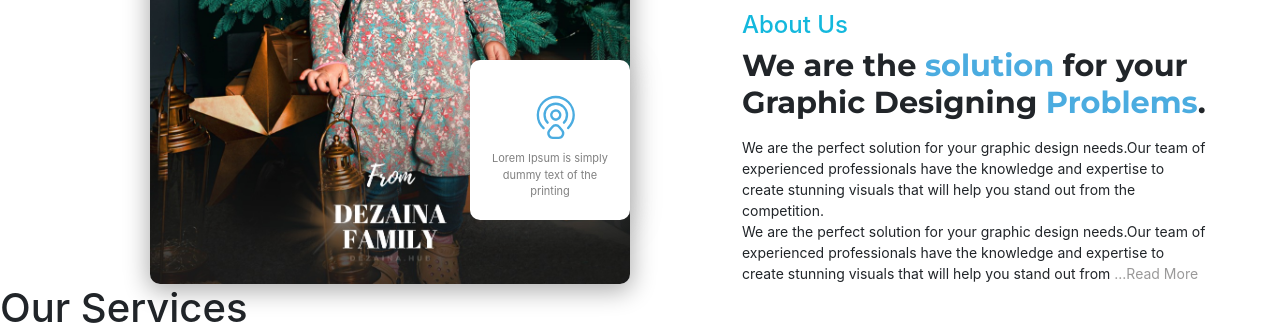
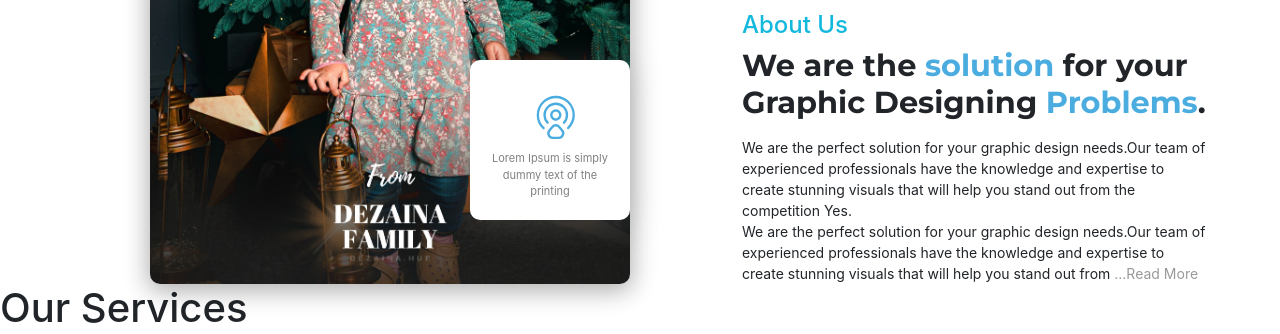
Before and after one commit to Project-Dezaina/Dezainahub.github.io, a React (Create React App) app in the folder userclient/: page / in a window 1280 px wide. Shown: the part 1180-1514 px from the top of the page. Built offline with nearby package versions, Linux system fonts and the light colour scheme; a web font is replaced by a local one.

Commit message:
Fixing Error

```diff
--- a/userclient/src/components/pages/AboutUsl/AboutUs.jsx
+++ b/userclient/src/components/pages/AboutUsl/AboutUs.jsx
@@ -55,7 +55,7 @@ const AboutUs = () => {
             We are the perfect solution for your graphic design needs.Our team
             of experienced professionals have the knowledge and expertise to
             create stunning visuals that will help you stand out from the
-            competition.
+            competition Yes.
             <p>We are the perfect solution for your graphic design needs.Our team
             of experienced professionals have the knowledge and expertise to
             create stunning visuals that will help you stand out from <span>...Read More</span></p>
--- a/userclient/src/components/pages/AboutUsl/AboutUs.scss
+++ b/userclient/src/components/pages/AboutUsl/AboutUs.scss
@@ -2,7 +2,7 @@
 
     display: flex;
     flex-direction: row;
-    padding: 0rem 5rem;
+    padding: 0rem 5rem 0rem 5rem;
     margin-top: 10rem;
     .abt-img{
         width: 80%;
--- a/userclient/src/components/pages/AboutUsl/aboutUs.css
+++ b/userclient/src/components/pages/AboutUsl/aboutUs.css
@@ -1,7 +1,7 @@
 .aboutUsImageSec {
   display: flex;
   flex-direction: row;
-  padding: 0rem 5rem;
+  padding: 0rem 5rem 0rem 5rem;
   margin-top: 10rem;
 }
 .aboutUsImageSec .abt-img {
```
Also changed, not shown: 1 other file (tests, documents, lock files or other folders).
